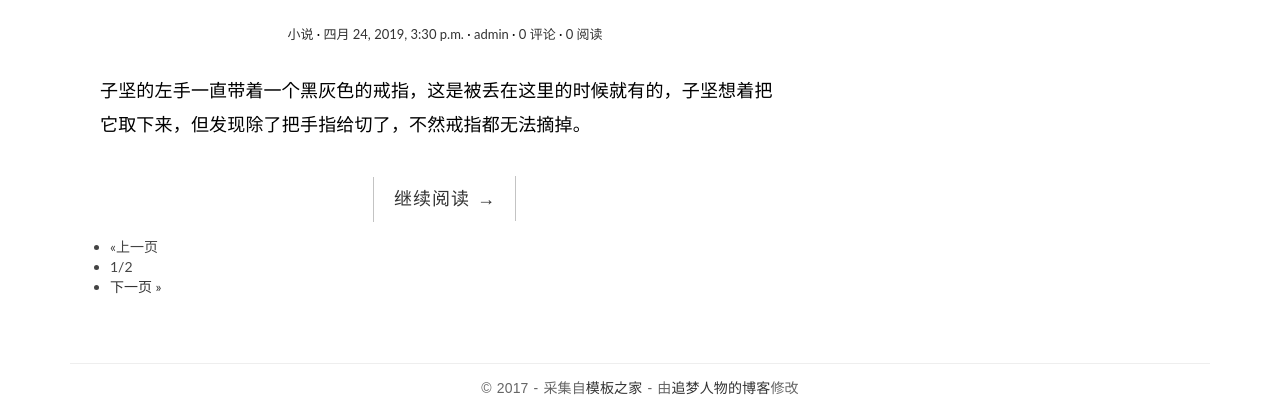
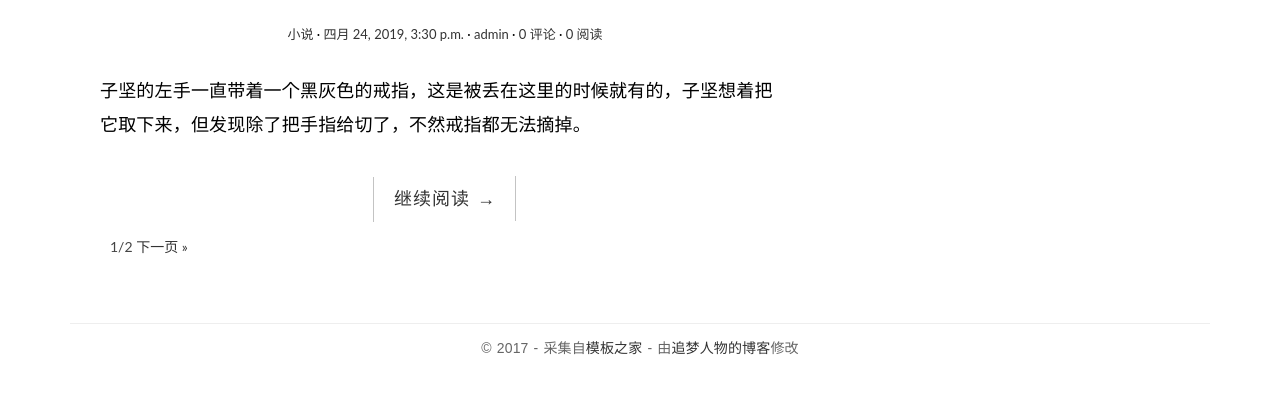
Before and after one commit to admindonghao/blogdemo, a Django app: page /blog/ in a window 1280 px wide. Shown: the part 1220-1639 px from the top of the page. After the commit the page ends 1575 px from the top, so only its background shows below. Run offline with Django 3.2, Linux system fonts and the light colour scheme; data comes from the database, SQL or seed files in the repository; some libraries are stand-ins or nearby versions.

Commit message:
对分页进行修改

```diff
--- a/blogdemo/templates/blog/index.html
+++ b/blogdemo/templates/blog/index.html
@@ -32,30 +32,11 @@
 <div id="pagination">
     <ul id="pagination-flickr">
     {% if articles.has_previous %}
-    <li class="previous"><a href="?page={{ articles.previous_page_number }}
-                {% if request.GET.year %}
-                    &year={{ request.GET.year }}
-                {% endif %}{% if request.GET.month %}
-                    &month={{ request.GET.month }}
-                {% endif %}{% if request.GET.cid %}
-                    &cid={{ request.GET.cid }}
-                {% endif %}">&laquo;上一页</a></li>
-    {% else %}
-    <li class="previous-off">&laquo;上一页</li>
+        <li class="previous"><a href="?page={{ articles.previous_page_number }}">&laquo;上一页</a>
     {% endif %}
-
-     <li class="active">{{ articles.number }}/{{ articles.paginator.num_pages }}</li>
+        {{ articles.number }}/{{ articles.paginator.num_pages }}
     {% if articles.has_next %}
-      <li class="next"><a href="?page={{ articles.next_page_number }}
-                {% if request.GET.year %}
-                    &year={{ request.GET.year }}
-                {% endif %}{% if request.GET.month %}
-                    &month={{ request.GET.month }}
-                {% endif %}{% if request.GET.cid %}
-                    &cid={{ request.GET.cid }}
-                {% endif %}">下一页 &raquo;</a></li>
-    {% else %}
-      <li class="next-off">下一页 &raquo;</li>
+        <a href="?page={{ articles.next_page_number }}">下一页 &raquo;</a></li>
     {% endif %}
    </ul>
 </div>
```
